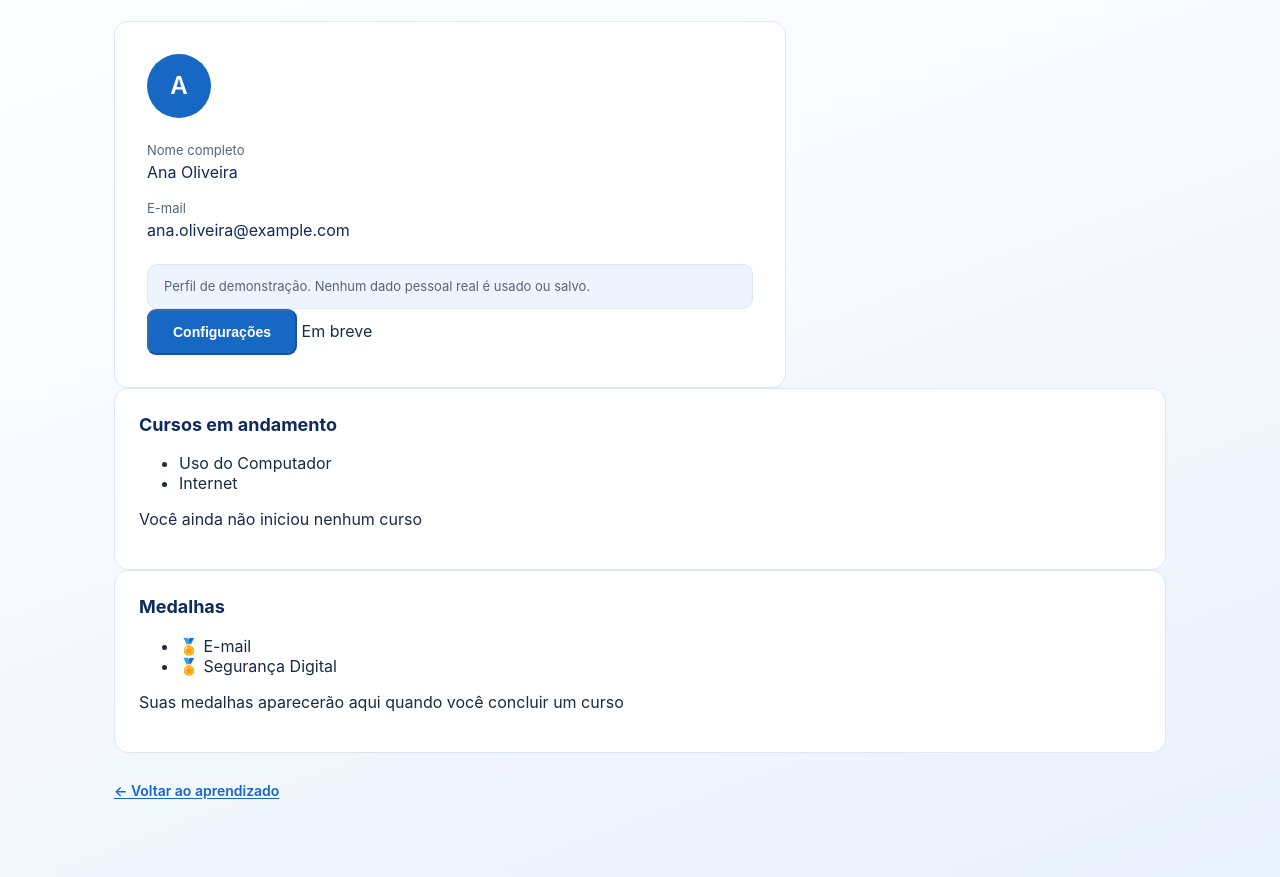
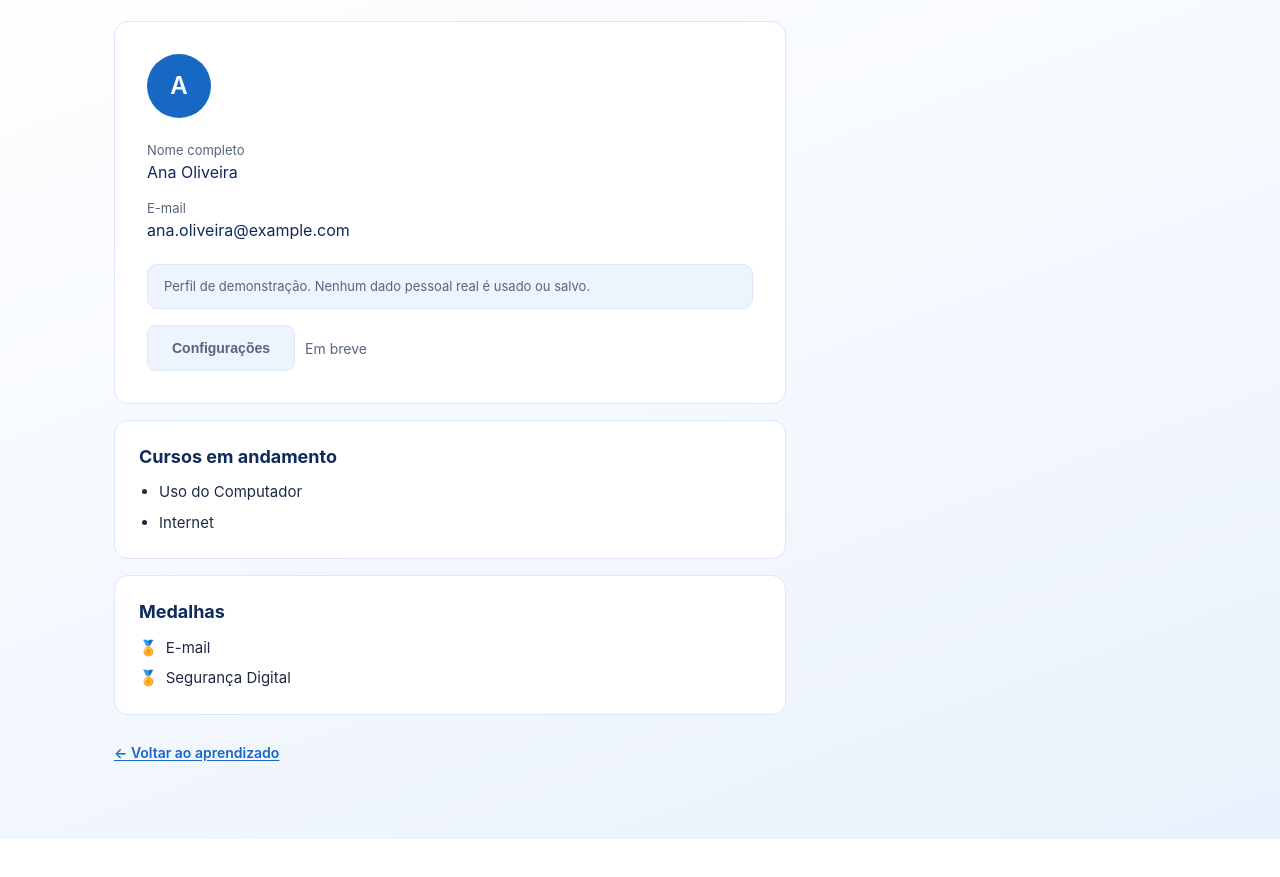
Before and after one commit to nathangmmelo/Asserti-Study-System, a plain HTML site: page front-end/perfil.html in a window 1280 px wide. Shown: the part 190-1067 px from the top of the page. After the commit the page ends 1029 px from the top, so only its background shows below. Drawn offline with Linux system fonts and the light colour scheme.

Commit message:
feat: atualiza perfil de demonstração

```diff
--- a/front-end/css/styles.css
+++ b/front-end/css/styles.css
@@ -942,6 +942,63 @@ a:focus-visible {
   margin: 1.5rem 0 0;
 }
 
+.configuracoes-perfil {
+  display: flex;
+  flex-wrap: wrap;
+  align-items: center;
+  gap: .625rem;
+  margin-top: 1rem;
+  color: var(--texto-suave);
+  font-size: .875rem;
+}
+
+.configuracoes-perfil .botao:disabled {
+  color: var(--texto-suave);
+  background: var(--azul-claro);
+  border: 1px solid var(--borda);
+  cursor: not-allowed;
+}
+
+.secao-perfil {
+  max-width: 42rem;
+  margin-top: 1rem;
+}
+
+.lista-perfil,
+.estado-vazio-perfil {
+  margin: .75rem 0 0;
+  font-size: .9375rem;
+  line-height: 1.5;
+  overflow-wrap: anywhere;
+}
+
+.lista-perfil {
+  padding-inline-start: 1.25rem;
+}
+
+.lista-perfil > li + li {
+  margin-top: .5rem;
+}
+
+.medalhas-perfil {
+  padding: 0;
+  list-style: none;
+}
+
+.medalhas-perfil > li {
+  display: flex;
+  gap: .5rem;
+}
+
+.estado-vazio-perfil {
+  color: var(--texto-suave);
+}
+
+.lista-perfil:not(:has(> li)),
+.lista-perfil:has(> li) + .estado-vazio-perfil {
+  display: none;
+}
+
 /* Aula demonstrativa */
 .link-aula-catalogo {
   min-height: 2.75rem;
```
